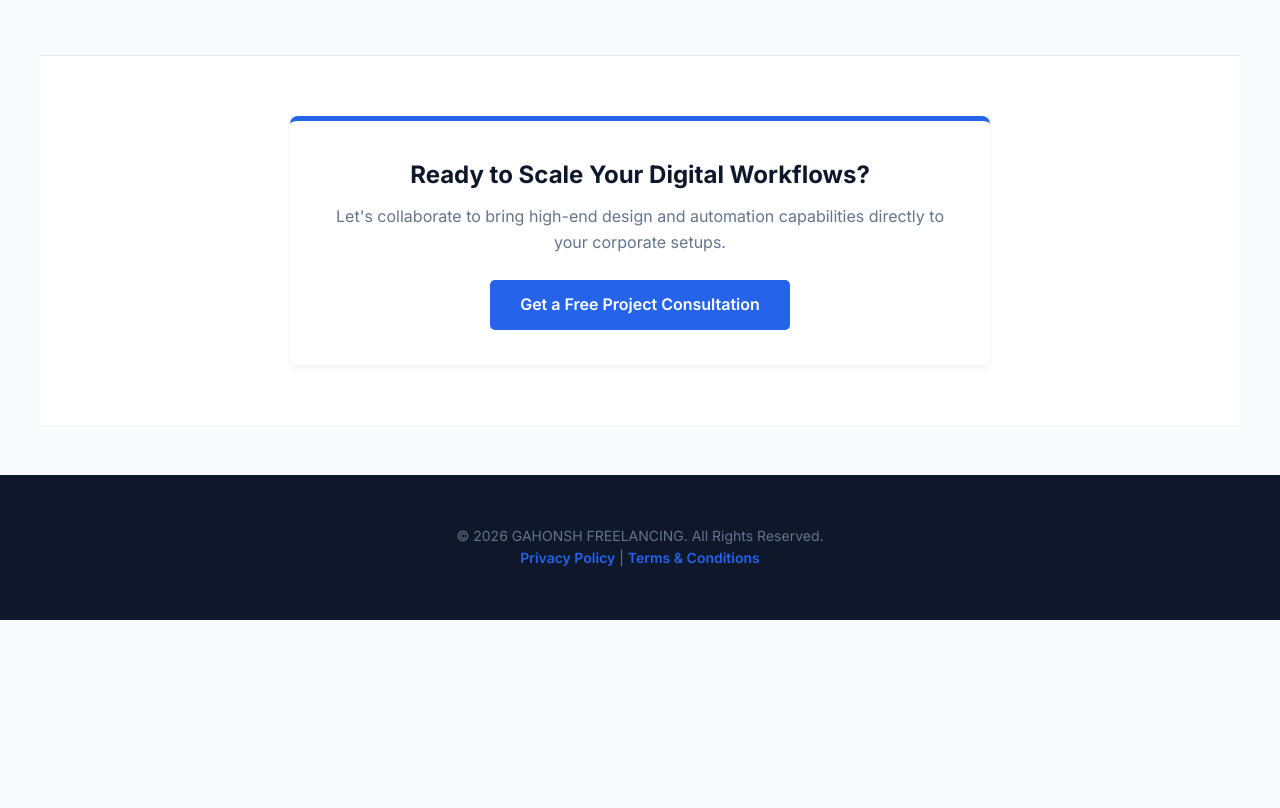
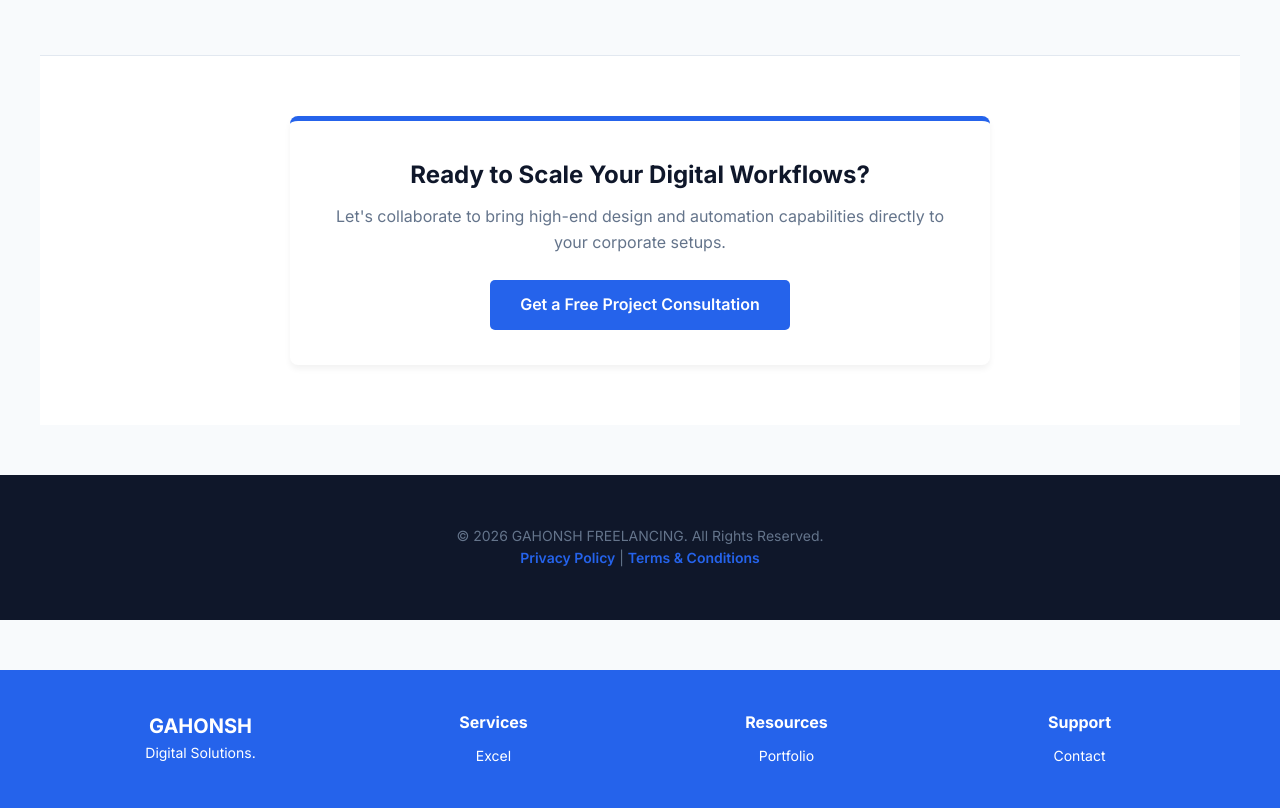
Before and after one commit to gahonsh-blip/gahonsh-blip.github.io, a plain HTML site: page index.html in a window 1280 px wide. Shown: the part 3144-3952 px from the top of the page. Before the commit the page ends 3764 px from the top, so only its background shows below. Drawn offline with Linux system fonts and the light colour scheme.

Commit message:
Restored layout and applied 4-column footer properly

```diff
--- a/index.html
+++ b/index.html
@@ -267,5 +267,13 @@
            <a href="terms.html" class="footer-link">Terms & Conditions</a>
         </p>
     </footer>
+<footer class="v-footer">
+    <div class="v-footer-container">
+        <div class="v-footer-col"><h2>GAHONSH</h2><p>Digital Solutions.</p></div>
+        <div class="v-footer-col"><h3>Services</h3><ul><li><a href="services.html">Excel</a></li></ul></div>
+        <div class="v-footer-col"><h3>Resources</h3><ul><li><a href="portfolio.html">Portfolio</a></li></ul></div>
+        <div class="v-footer-col"><h3>Support</h3><ul><li><a href="contact.html">Contact</a></li></ul></div>
+    </div>
+</footer>
 </body>
 </html>
--- a/style.css
+++ b/style.css
@@ -55,4 +55,9 @@ footer { background-color: var(--primary); color: #64748b; text-align: center; p
 .footer-link { color: #2563eb; text-decoration: none; font-weight: 600; transition: 0.3s; }
 .footer-link:hover { color: #60a5fa; }
 
-@media (max-width: 768px) { header { flex-direction: column; gap: 15px; } .hero h1 { font-size: 32px; } }
+@media (max-width: 768px) { header { flex-direction: column; gap: 15px; } .hero h1 { font-size: 32px; } }.v-footer { background-color: #2563eb; color: #ffffff; padding: 40px 5%; margin-top: 50px; }
+.v-footer-container { display: grid; grid-template-columns: repeat(4, 1fr); gap: 20px; max-width: 1200px; margin: 0 auto; }
+.v-footer-col h2 { font-size: 20px; }
+.v-footer-col h3 { font-size: 16px; margin-bottom: 10px; }
+.v-footer-col ul { list-style: none; padding: 0; }
+.v-footer-col ul li a { color: #fff; text-decoration: none; font-size: 14px; }
```
